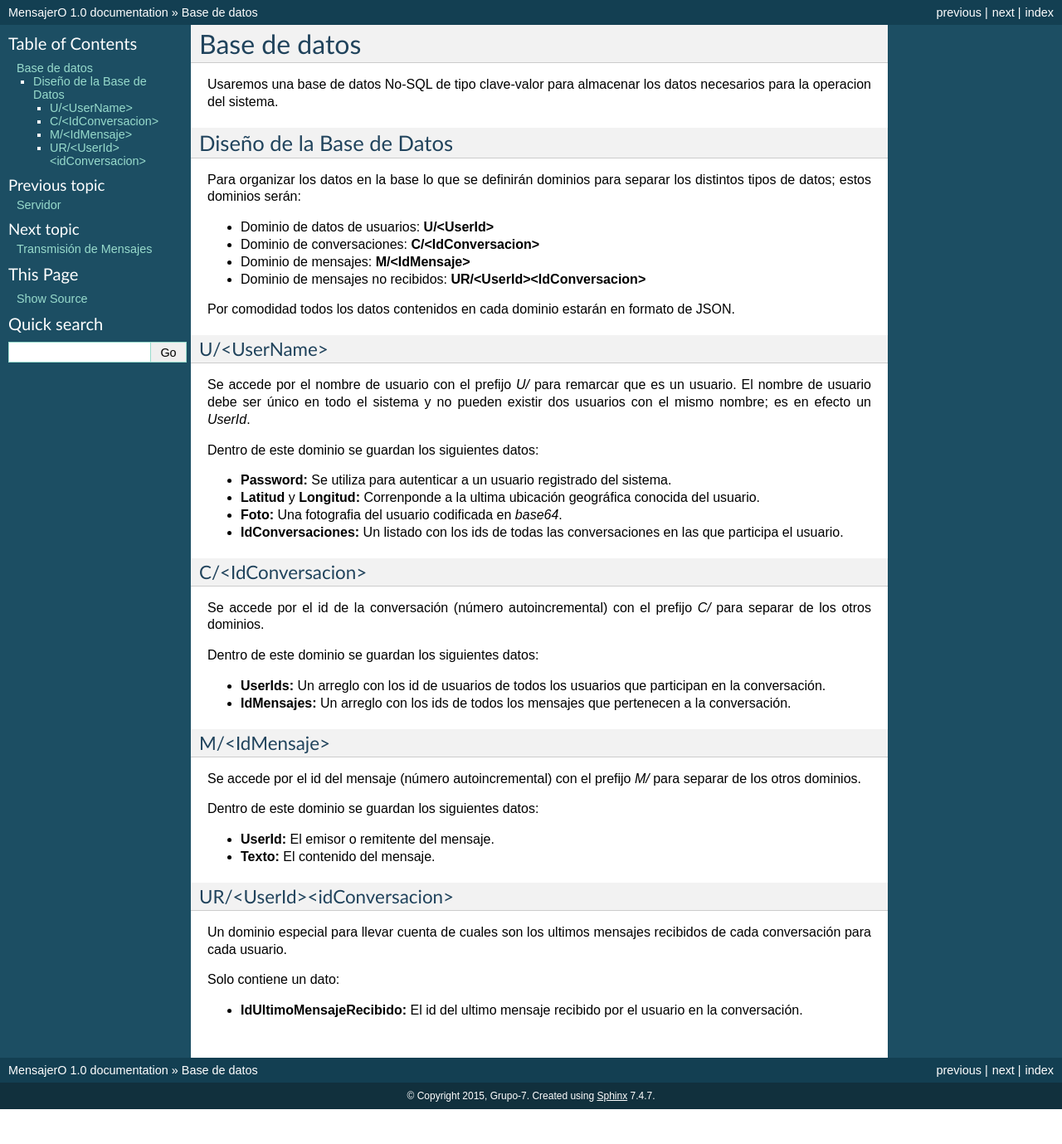
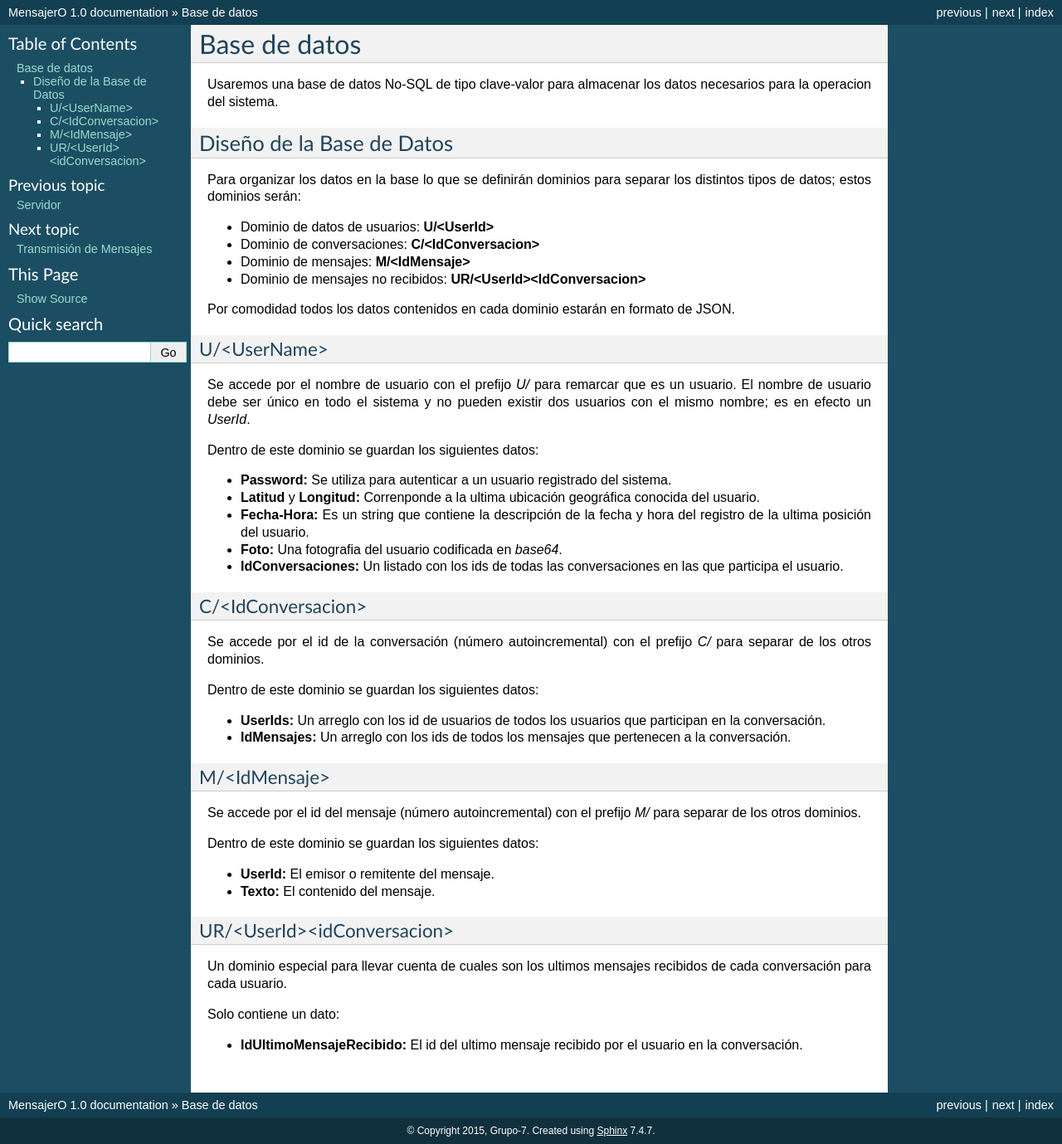
Before and after one commit to mellerster/7552Grupo7, a Sphinx documentation site: the page built from documentacion/source/Database.rst, in a window 1280 px wide. Shown: the whole page at 83% size. Built offline with Sphinx 7.4.7, drawn with Linux system fonts in a browser that asks for light colours; before the commit the page ends 1337 px from its top, so only the background shows below that.

Commit message:
Se actualizó la documentación referente a la base de datos

```diff
--- a/documentacion/source/Database.rst
+++ b/documentacion/source/Database.rst
@@ -33,6 +33,8 @@ Dentro de este dominio se guardan los siguientes datos:
 * **Password:** Se utiliza para autenticar a un usuario registrado del sistema.
 
 * **Latitud** y **Longitud:** Correnponde a la ultima ubicación geográfica conocida del usuario.
+
+* **Fecha-Hora:** Es un string que contiene la descripción de la fecha y hora del registro de la ultima posición del usuario.
 
 * **Foto:** Una fotografia del usuario codificada en *base64*.
 
```
